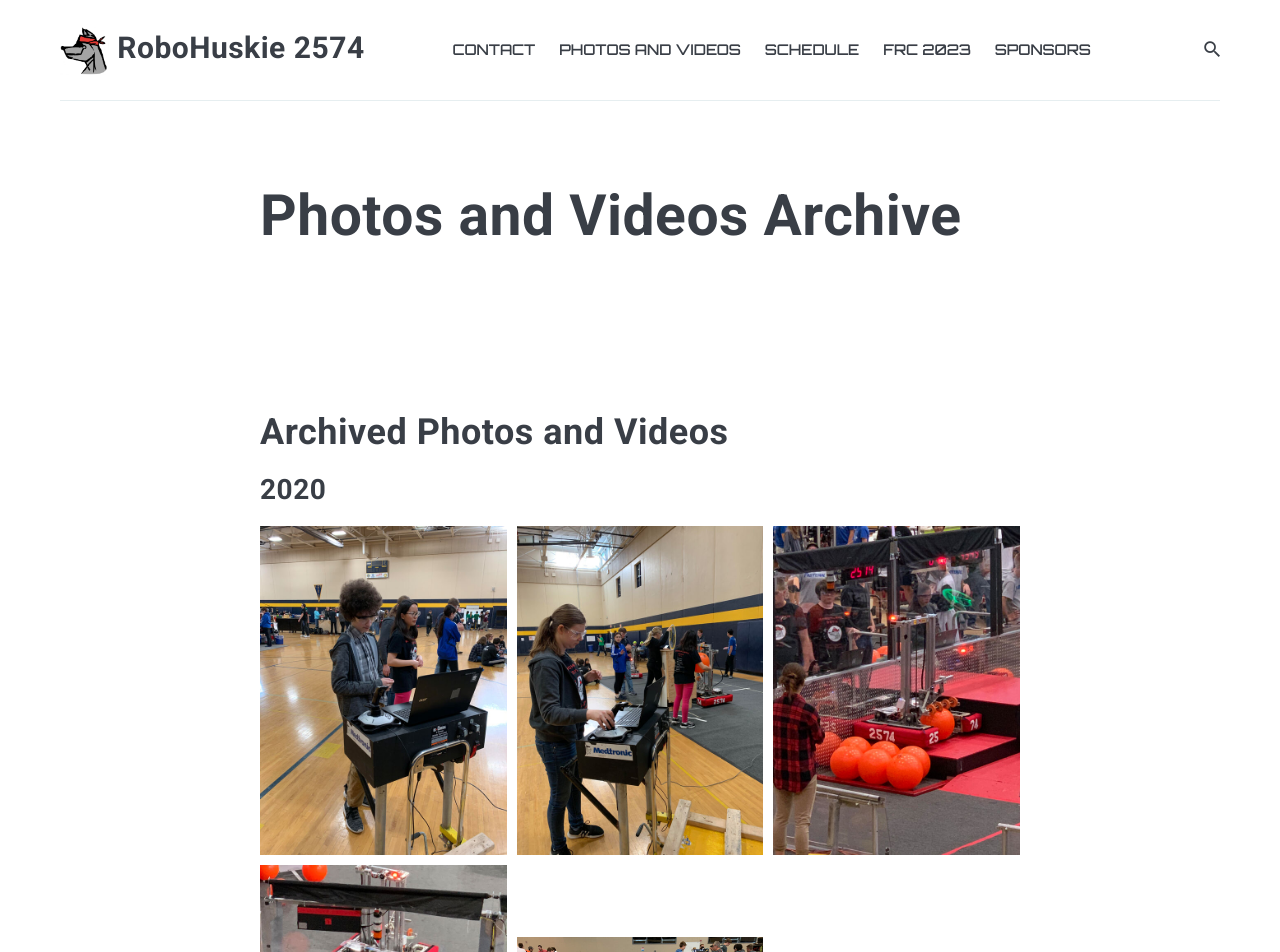
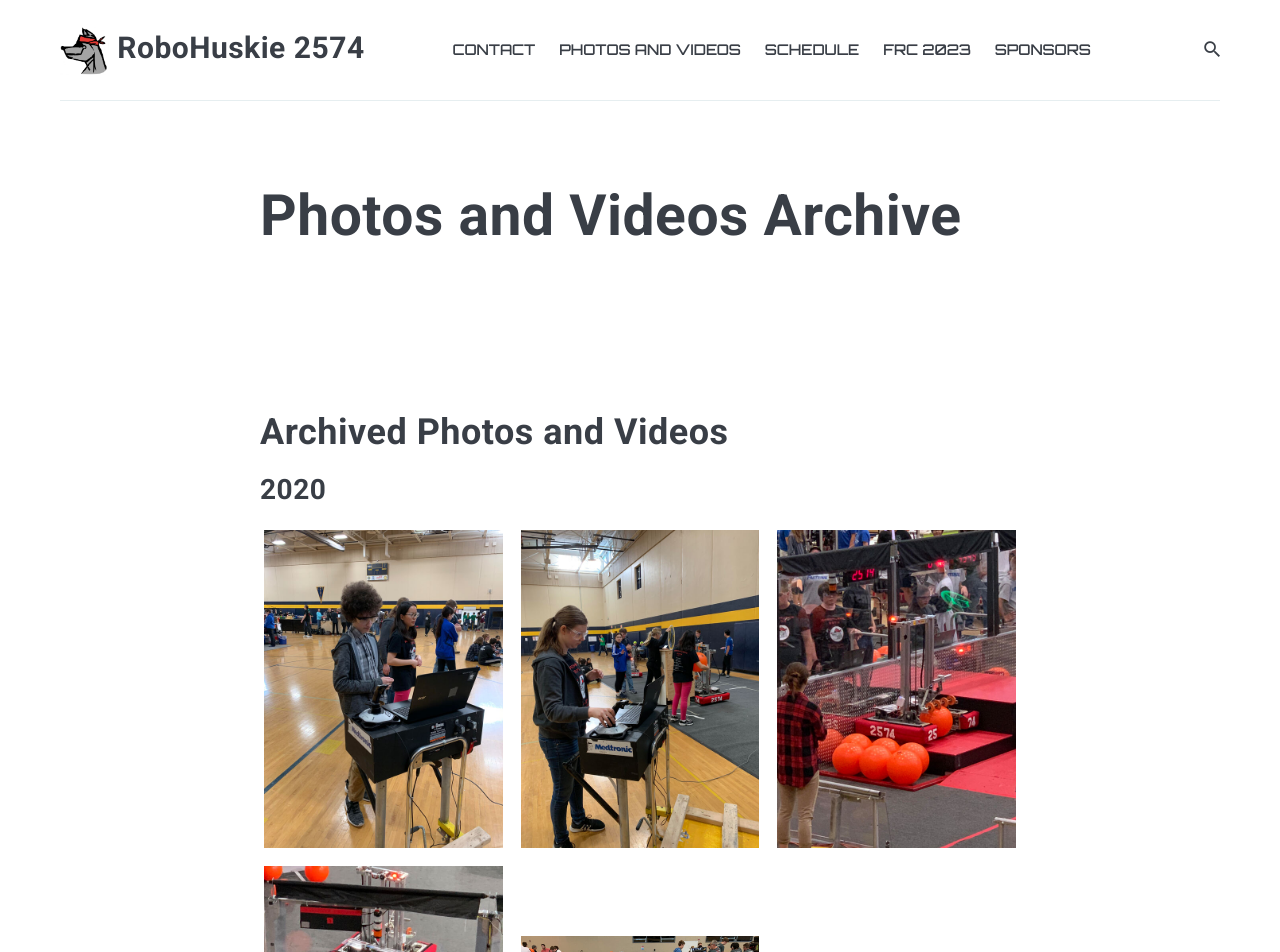
Before and after one commit to Robohuskie2574/Robohuskie2574.github.io, a Jekyll site: the page built from _pages/Photos and Videosa.md, in a window 1280 px wide. Shown: the top 952 px of the page. Built offline with Jekyll 4.4.1, drawn with Linux system fonts in a browser that asks for light colours; nearby versions of some CDN libraries.

Commit message:
Better image css

```diff
--- a/_includes/imgcap.html
+++ b/_includes/imgcap.html
@@ -1,8 +1,8 @@
 <div style="display:flex;align-items:center">
-    <div>
-        <img style="margin-top:0px;margin-bottom:0px;" loading="lazy" src="{{site.baseurl}}{{include.image}}">
+    <div style="margin:.25em">
+        <img style="margin: 0px;" loading="lazy" src="{{site.baseurl}}{{include.image}}">
         {% if include.text %}
-        <p style="margin-top:10px;margin-bottom:10px;text-align: center">{{include.text}}</p>
+        <p style="margin-top: .5em; text-align: center">{{include.text}}</p>
         {% endif %}
     </div>
 </div>
```
